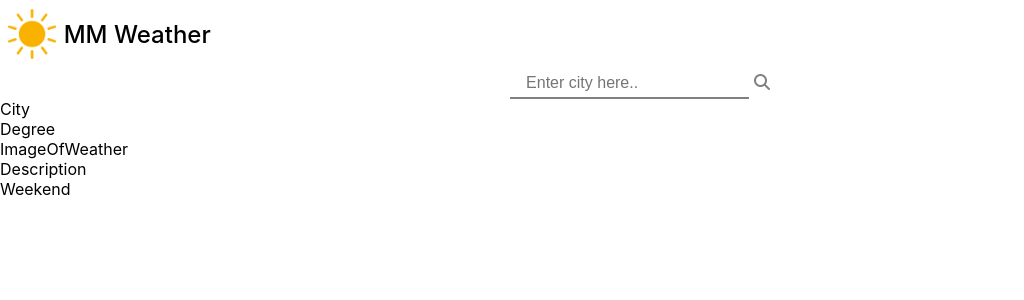
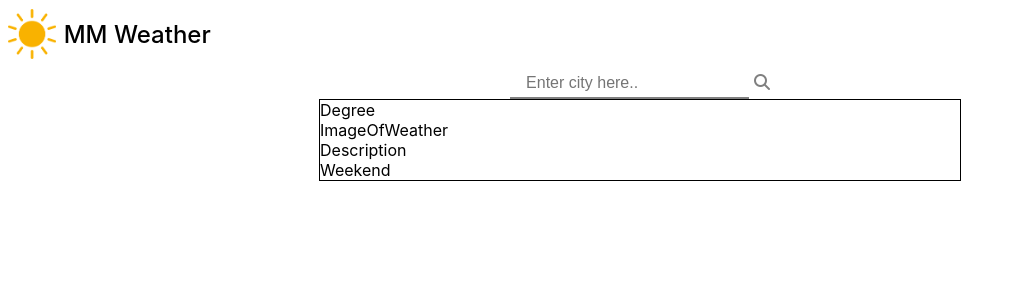
Before and after one commit to MattinNajafi/weather, a React (Create React App) app: page / in a window 1280 px wide. Shown: the top 300 px of the page, without its empty margins (0-1024 px from the left). Built offline with nearby package versions, Linux system fonts and the light colour scheme.

Commit message:
city and country inside flexbox

```diff
--- a/src/App.css
+++ b/src/App.css
@@ -3,6 +3,25 @@
     margin: none;
     outline: none;
 }
+
+html, body {
+    height: 100%;
+    width: 100%;
+}
+
+#root {
+    height: 100%;
+}
+
+/** LAYOUT **/
+
+.Layout {
+    display: flex;
+    flex-direction: column;
+    justify-content: space-between;
+}
+
+/** HEADER **/
 
 .header-div {
     display: flex;
@@ -20,6 +39,8 @@
     margin-left: 0.5rem;
     height: 50px;
 }
+
+/** SEARCHBAR **/
 
 .searchbar-div {
     display: flex;
@@ -41,3 +62,13 @@
     margin-top: 5px;
     cursor: pointer;
 }
+
+/** FLEXBOX **/
+
+.flexbox {
+    display: flex;
+    flex-direction: column;
+    border: 0.1px solid black;
+    width: 50%;
+    align-self: center;
+}
--- a/src/components/City.tsx
+++ b/src/components/City.tsx
@@ -1,11 +1,13 @@
 import * as React from "react";
 
-export interface Props {}
+export interface Props {
+  CityName: string;
+}
 
 export interface State {}
 
 export default class City extends React.Component<Props, State> {
   render() {
-    return <div>City</div>;
+    return <div>{this.props.CityName}</div>;
   }
 }
--- a/src/components/Flexbox.tsx
+++ b/src/components/Flexbox.tsx
@@ -4,15 +4,17 @@ import ImageAndTemperature from "./ImageAndTemperature";
 import Description from "./Description";
 import Week from "./Week";
 
-export interface Props {}
+export interface Props {
+  nameOfCity: string;
+}
 
 export interface State {}
 
 export default class Flexbox extends React.Component<Props, State> {
   render() {
     return (
-      <div>
-        <City />
+      <div className="flexbox">
+        <City CityName={this.props.nameOfCity} />
         <ImageAndTemperature />
         <Description />
         <Week />
--- a/src/components/Layout.tsx
+++ b/src/components/Layout.tsx
@@ -9,21 +9,24 @@ export interface LayoutProps {}
 
 export interface LayoutState {
   nameOfCity: string;
+  dataName: string;
 }
 
 class Layout extends React.Component<LayoutProps, LayoutState> {
   constructor(props: LayoutProps) {
     super(props);
     this.state = {
-      nameOfCity: ""
+      nameOfCity: "",
+      dataName: ""
     };
   }
   getWeather = async (event: React.MouseEvent<HTMLElement, MouseEvent>) => {
-    const API_CALL = await fetch(
+    let API_CALL = await fetch(
       `http://api.openweathermap.org/data/2.5/weather?q=${this.state.nameOfCity}&appid=${API_KEY}`
     );
-    const data = await API_CALL.json();
+    let data = await API_CALL.json();
     console.log(data);
+    this.setState({ dataName: data.name + ", " + data.sys.country });
   };
 
   handleChange = (event: React.ChangeEvent<HTMLInputElement>) => {
@@ -32,13 +35,13 @@ class Layout extends React.Component<LayoutProps, LayoutState> {
 
   render() {
     return (
-      <div>
+      <div className="Layout">
         <Header />
         <Searchbar
           nameOfCity={this.handleChange}
           getWeather={this.getWeather}
         />
-        <Flexbox />
+        <Flexbox nameOfCity={this.state.dataName} />
       </div>
     );
   }
```
